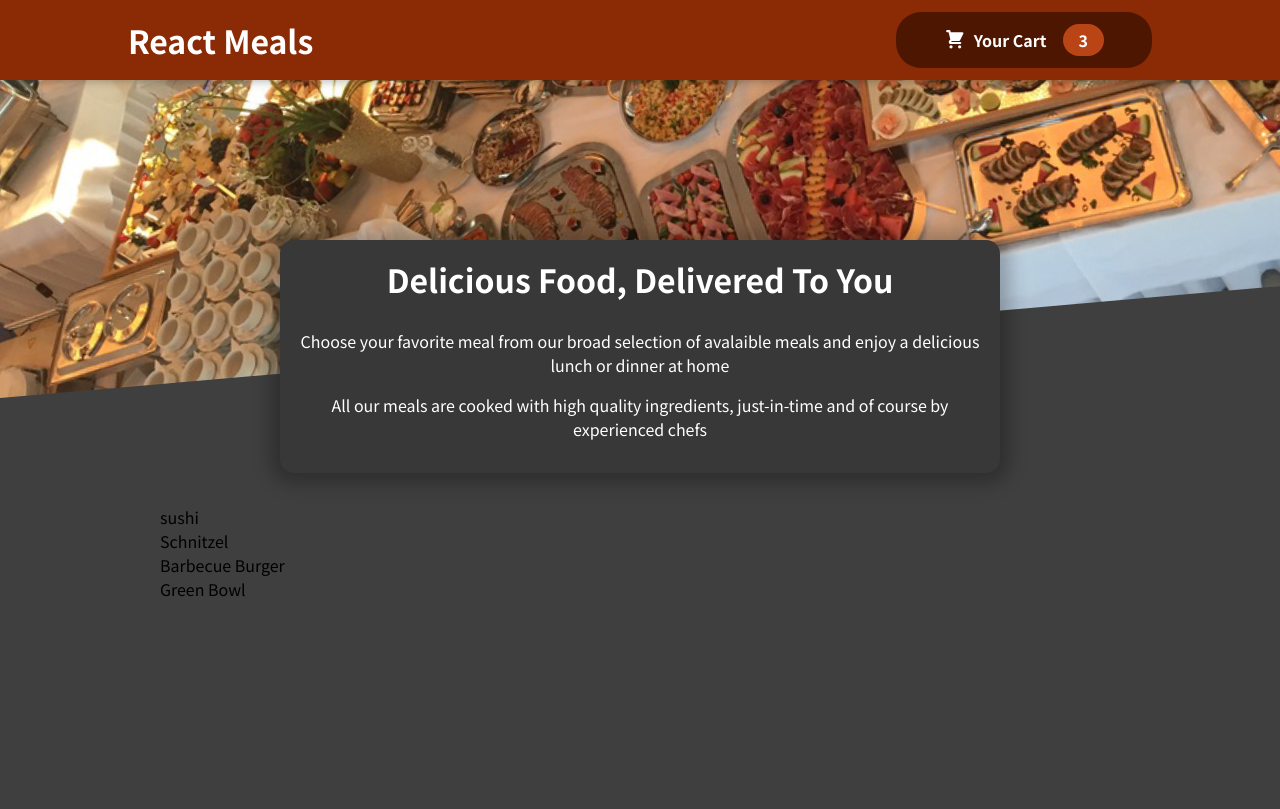
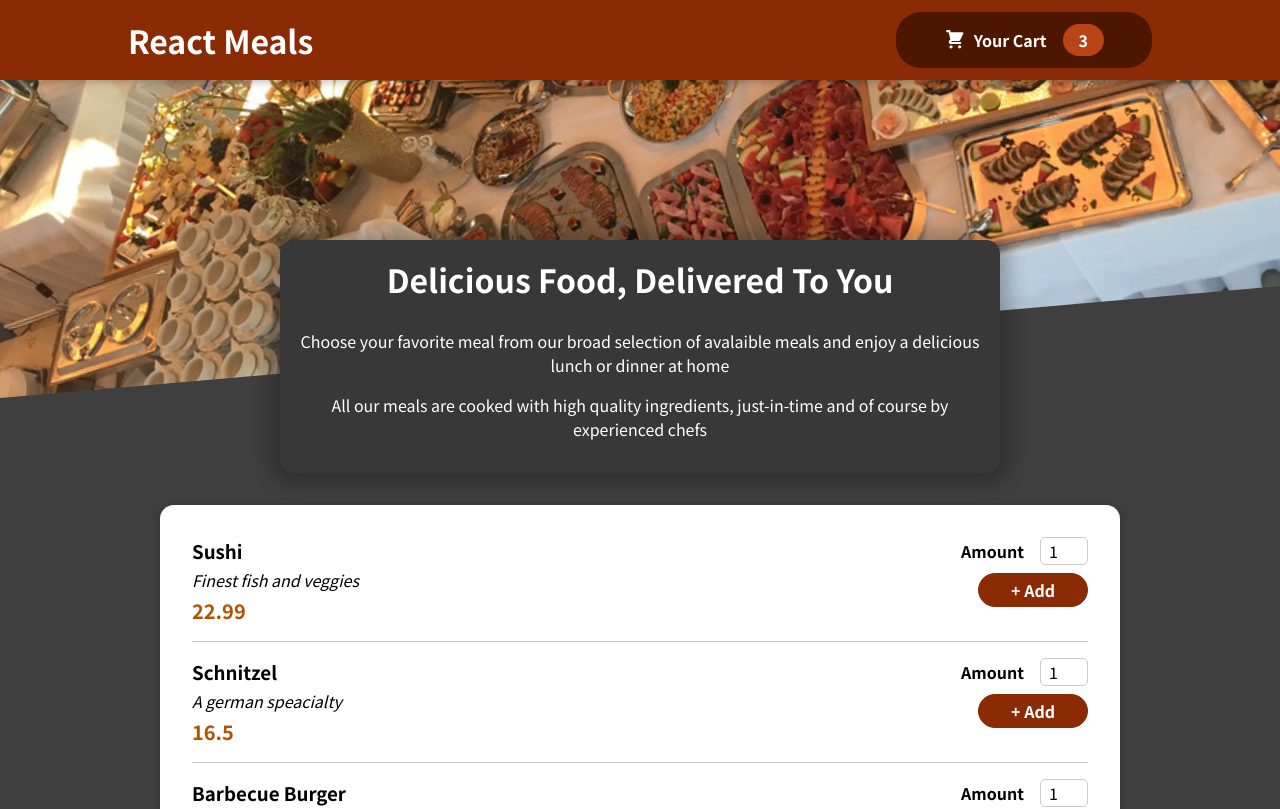
Before and after one commit to padepokanpenguin/react-food-order-app-udemy-course, a React (Create React App) app: page / in a window 1280 px wide. Shown: the top 809 px of the page. Built offline with nearby package versions, Linux system fonts and the light colour scheme.

Commit message:
Form Component

```diff
--- a/src/components/Meals/AvailableMeals.js
+++ b/src/components/Meals/AvailableMeals.js
@@ -1,7 +1,10 @@
+import Card from '../UI/Card';
+import MealItem from './MealItem/MealItem';
+
 const DUMMY_MEALS = [
 	{
 		id: 'm1',
-		name: 'sushi',
+		name: 'Sushi',
 		description: 'Finest fish and veggies',
 		price: 22.99,
 	},
@@ -26,12 +29,14 @@ const DUMMY_MEALS = [
 ];
 
 const AvailableMeals = () => {
-	const mealsList = DUMMY_MEALS.map((meal) => <li>{meal.name}</li>);
+	const mealsList = DUMMY_MEALS.map((meal) => <MealItem key={meal.id} id={meal.id} name={meal.name} description={meal.description} price={meal.price} />);
 
 	return <section className="meals">
-		<ul>
-			{mealsList}
-		</ul>
+		<Card>
+			<ul>
+				{mealsList}
+			</ul>
+		</Card>
 	</section>
 }
 
--- /dev/null
+++ b/src/components/Meals/MealItem/MealItem.js
@@ -0,0 +1,18 @@
+import MealItemForm from './MealItemForm';
+
+const MealItem = props => {
+	const price = `$${props.price.toFixed(2)}`
+
+	return <li className="meal">
+		<div>
+		<h3>{props.name}</h3>
+		<div className="description">{props.description}</div>
+		<div className="price">{props.price}</div>
+		</div>
+		<div>
+			<MealItemForm id={props.id}/>
+		</div>
+	</li>
+};
+
+export default MealItem;
--- /dev/null
+++ b/src/components/Meals/MealItem/MealItemForm.js
@@ -0,0 +1,16 @@
+import Input from '../../UI/Input';
+
+const MealItemForm = props => {
+	return <form className="form">
+			<Input lable="Amount" input={{
+				id: 'amount' + props.id,
+				type: 'number',
+				min: '1',
+				max: '5',
+				defaultValue: '1'
+			}} />
+			<button>+ Add</button>
+	</form>
+};
+
+export default MealItemForm;
--- /dev/null
+++ b/src/components/UI/Card.js
@@ -0,0 +1,5 @@
+const Card = props => {
+	return <div className="card">{props.children}</div>
+}
+
+export default Card;
--- /dev/null
+++ b/src/components/UI/Input.js
@@ -0,0 +1,8 @@
+const Input = props => {
+	return <div className="input">
+		<label htmlFor={props.input.id} >{props.lable}</label>
+		<input id={props.input.id} {...props.input} />
+	</div>
+}
+
+export default Input;
--- a/src/index.css
+++ b/src/index.css
@@ -117,6 +117,76 @@ body {
   padding: 0;
 }
 
+.card {
+  padding: 1rem;
+  box-shadow: 0 2px 8px rgba(0, 0, 0, .25);
+  border-radius: 14px;
+  background-color: white;
+}
+
+.meal {
+  display: flex;
+  justify-content: space-between;
+  margin: 1rem;
+  padding-bottom: 1rem;
+  border-bottom: 1px solid #ccc;
+}
+
+.meal h3 {
+  margin: 0 0 .25rem 0;
+}
+
+.description {
+  font-style: italic;
+}
+
+.price {
+  margin-top: .25rem;
+  font-weight: bold;
+  color: #ad5502;
+  font-size: 1.25rem;
+}
+
+.form {
+  text-align: right;
+}
+
+.form button {
+  font: inherit;
+  cursor: pointer;
+  background-color: #8a2b06;
+  border: 1px solid #8a2b06;
+  color: white;
+  padding: .25rem 2rem;
+  border-radius: 20px;
+  font-weight: bold;
+}
+
+.form button:hover,
+.form button:active {
+  background-color: #641e03;
+  border-color: #641e03;
+}
+
+.input {
+  display: flex;
+  align-items: center;
+  margin-bottom: .5rem;
+}
+
+.input label {
+  font-weight: bold;
+  margin-right: 1rem;
+}
+
+.input input {
+  width: 3rem;
+  border-radius: 5px;
+  border: 1px solid #ccc;
+  font: inherit;
+  padding-left: .5rem;
+}
+
 @keyframes bump {
   0% {
     transform: scale(1);
```
Also changed, not shown: 1 other file (tests, documents, lock files or other folders).
